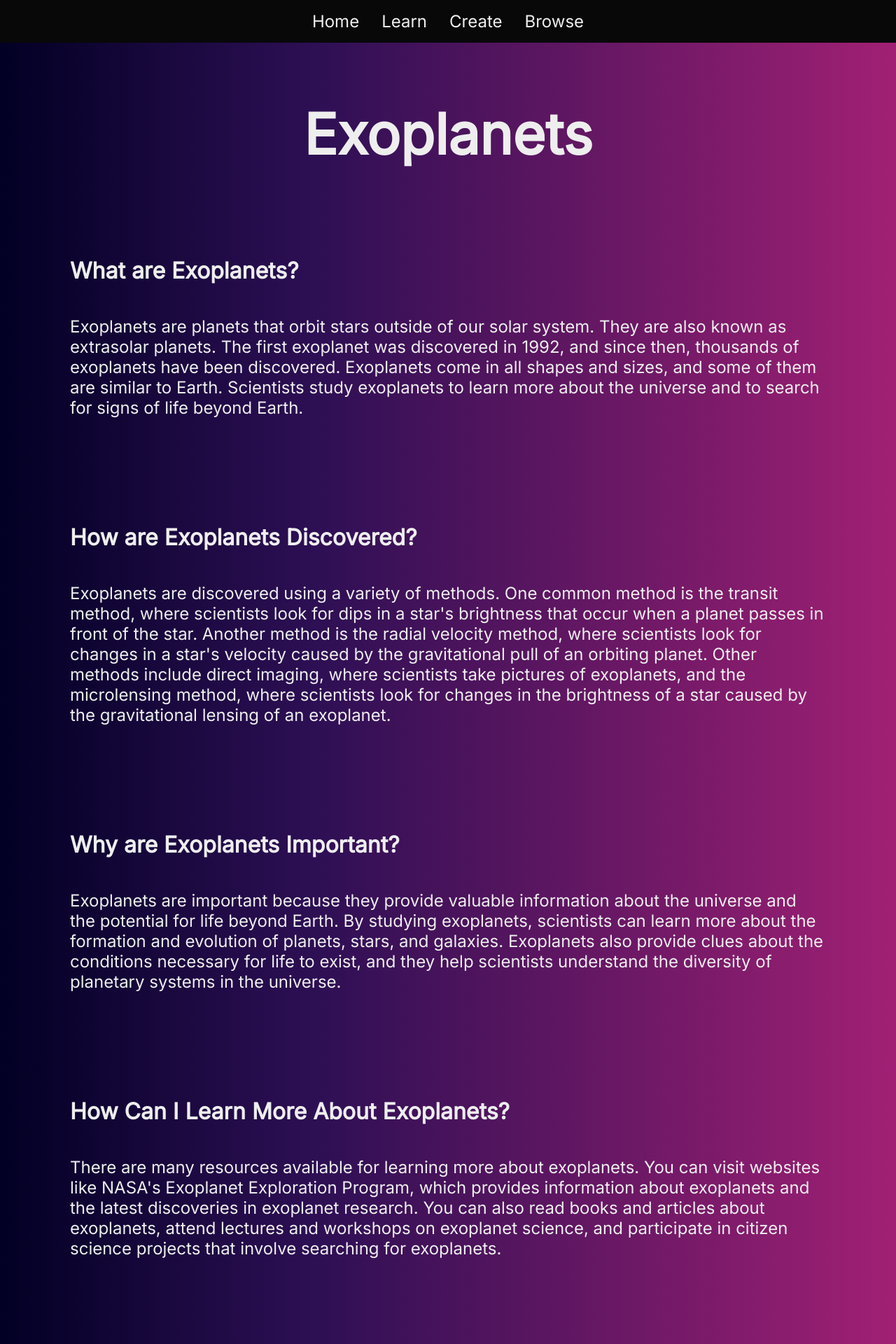
After one commit to bellflwr/exo25_web, a Flask app: page /learn/ in a window 1280 px wide. The commit adds this page. Shown: the top 1920 px of the page at 70% size. Run offline with Flask 3, Linux system fonts and the light colour scheme; some libraries are stand-ins or nearby versions.

Commit message:
Started Learn section and added all info

```diff
--- a/exo25_web/blueprints/learn.py
+++ b/exo25_web/blueprints/learn.py
@@ -1,3 +1,7 @@
 from flask import Blueprint, render_template
 
 learn = Blueprint("learn", __name__)
+
+@learn.route("/")
+def index():
+    return render_template("learn.html")
--- a/exo25_web/static/style/style.css
+++ b/exo25_web/static/style/style.css
@@ -143,3 +143,24 @@ main {
     margin-bottom: 200px;
     font-size: 1.5rem;
 }
+
+.information{
+    margin: 50px 100px;
+    font-size: 1.5rem;
+}
+
+.information p{
+    display: flex;
+    flex-direction: column;
+    align-items: center;
+    justify-content: center;
+    gap: 1rem;
+    margin-top: 20px;
+}
+
+.information h2{
+    font-size: 2rem;
+    display: inline-block;
+    justify-content: left;
+    font-weight: bolder;
+}
--- /dev/null
+++ b/exo25_web/templates/learn.html
@@ -0,0 +1,87 @@
+{% extends "base.html" %}
+{% block content %}
+<p class="title">Exoplanets</p>
+<div class="information">
+   <h2 >
+    What are Exoplanets?
+   </h2>
+    <p>
+    Exoplanets are planets that orbit stars outside of our solar system. They are also known as extrasolar
+    planets. The first exoplanet was discovered in 1992, and since then, thousands of exoplanets have been
+    discovered. Exoplanets come in all shapes and sizes, and some of them are similar to Earth. Scientists
+    study exoplanets to learn more about the universe and to search for signs of life beyond Earth.
+    </p>
+</div>
+<div class="information">
+    <h2>
+    How are Exoplanets Discovered?
+    </h2>
+    <p>
+    Exoplanets are discovered using a variety of methods. One common method is the transit method, where
+    scientists look for dips in a star's brightness that occur when a planet passes in front of the star.
+    Another method is the radial velocity method, where scientists look for changes in a star's velocity
+    caused by the gravitational pull of an orbiting planet. Other methods include direct imaging, where
+    scientists take pictures of exoplanets, and the microlensing method, where scientists look for changes
+    in the brightness of a star caused by the gravitational lensing of an exoplanet.
+    </p>
+</div>
+<div class="information">
+    <h2>
+    Why are Exoplanets Important?
+    </h2>
+    <p>
+    Exoplanets are important because they provide valuable information about the universe and the potential
+    for life beyond Earth. By studying exoplanets, scientists can learn more about the formation and evolution
+    of planets, stars, and galaxies. Exoplanets also provide clues about the conditions necessary for life to
+    exist, and they help scientists understand the diversity of planetary systems in the universe.
+    </p>
+</div>
+<div class="information">
+    <h2>
+    How Can I Learn More About Exoplanets?
+    </h2>
+    <p>
+    There are many resources available for learning more about exoplanets. You can visit websites like NASA's
+    Exoplanet Exploration Program, which provides information about exoplanets and the latest discoveries in
+    exoplanet research. You can also read books and articles about exoplanets, attend lectures and workshops
+    on exoplanet science, and participate in citizen science projects that involve searching for exoplanets.
+    </p>
+</div>
+<div class="information">
+    <h2>
+    What Can I Do With Exoplanets?
+    </h2>
+    <p>
+    There are many ways to get involved in exoplanet research and exploration. You can join a research team
+    that studies exoplanets, participate in exoplanet observation campaigns, or contribute to exoplanet
+    discovery projects. You can also explore exoplanet data and images online, create your own exoplanet
+    models and simulations, and share your findings with others who are interested in exoplanets.
+    </p>
+</div>
+<div class="information">
+    <h2>
+    Where Can I Find More Information About Exoplanets?
+    </h2>
+    <p>
+    There are many websites, books, and other resources available for learning more about exoplanets. Some
+    popular websites for exoplanet information include NASA's Exoplanet Exploration Program, the European
+    Space Agency's Exoplanet Science Archive, and the Exoplanet Data Explorer. You can also find books and
+    articles about exoplanets at your local library or bookstore, and you can attend lectures and workshops
+    on exoplanet science at universities and research institutions.
+    </p>
+</div>
+<div class="information">
+    <h2>
+    How Can I Get Involved in Exoplanet Research?
+    </h2>
+    <p>
+    There are many ways to get involved in exoplanet research. You can join a research team that studies
+    exoplanets, participate in exoplanet observation campaigns, or contribute to exoplanet discovery projects.
+    You can also explore exoplanet data and images online, create your own exoplanet models and simulations,
+    and share your findings with others who are interested in exoplanets. By getting involved in exoplanet
+    research, you can help contribute to our understanding of the universe and the potential for life beyond
+    Earth.
+    </p>
+</div>
+
+{% endblock %}
```
